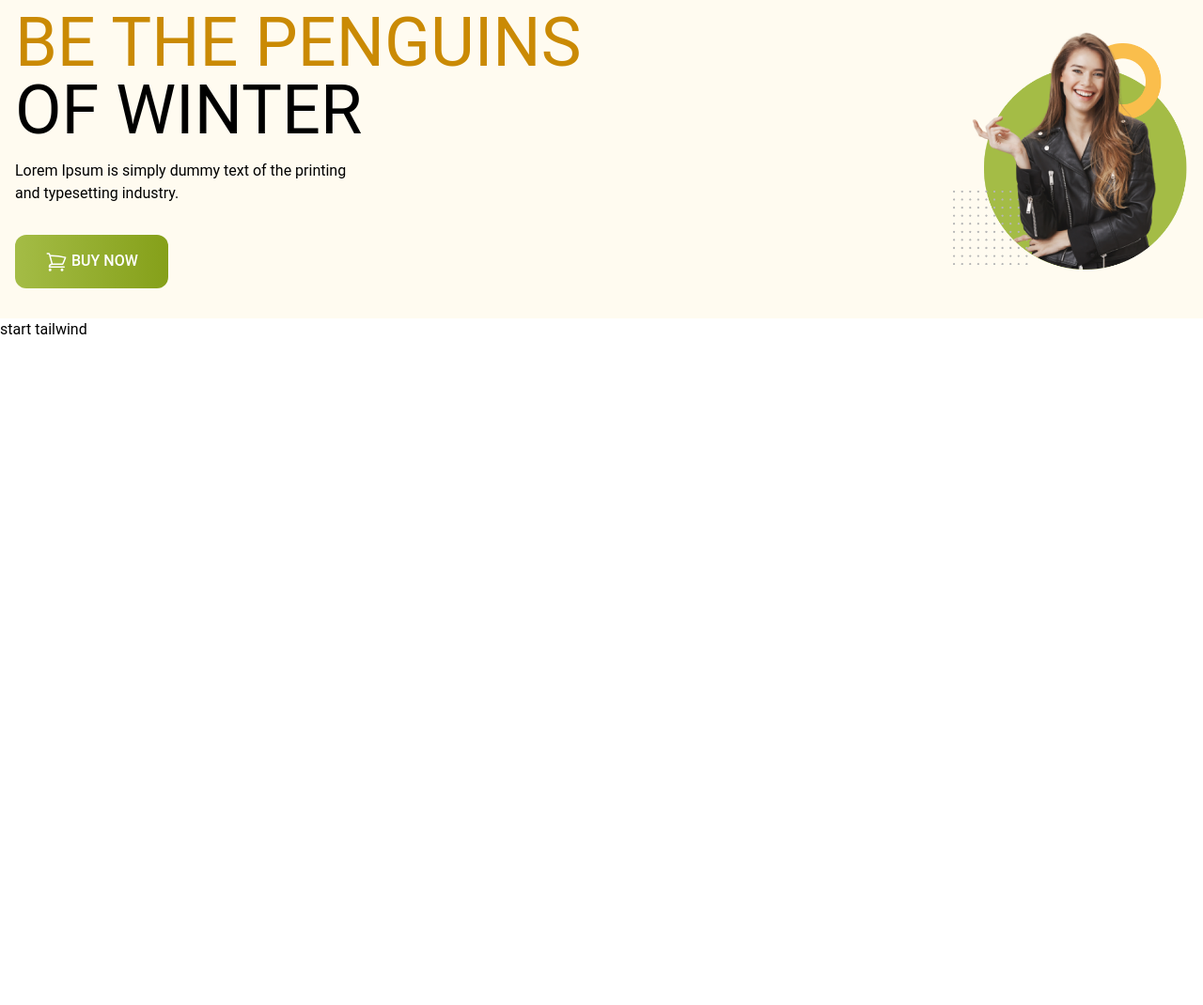
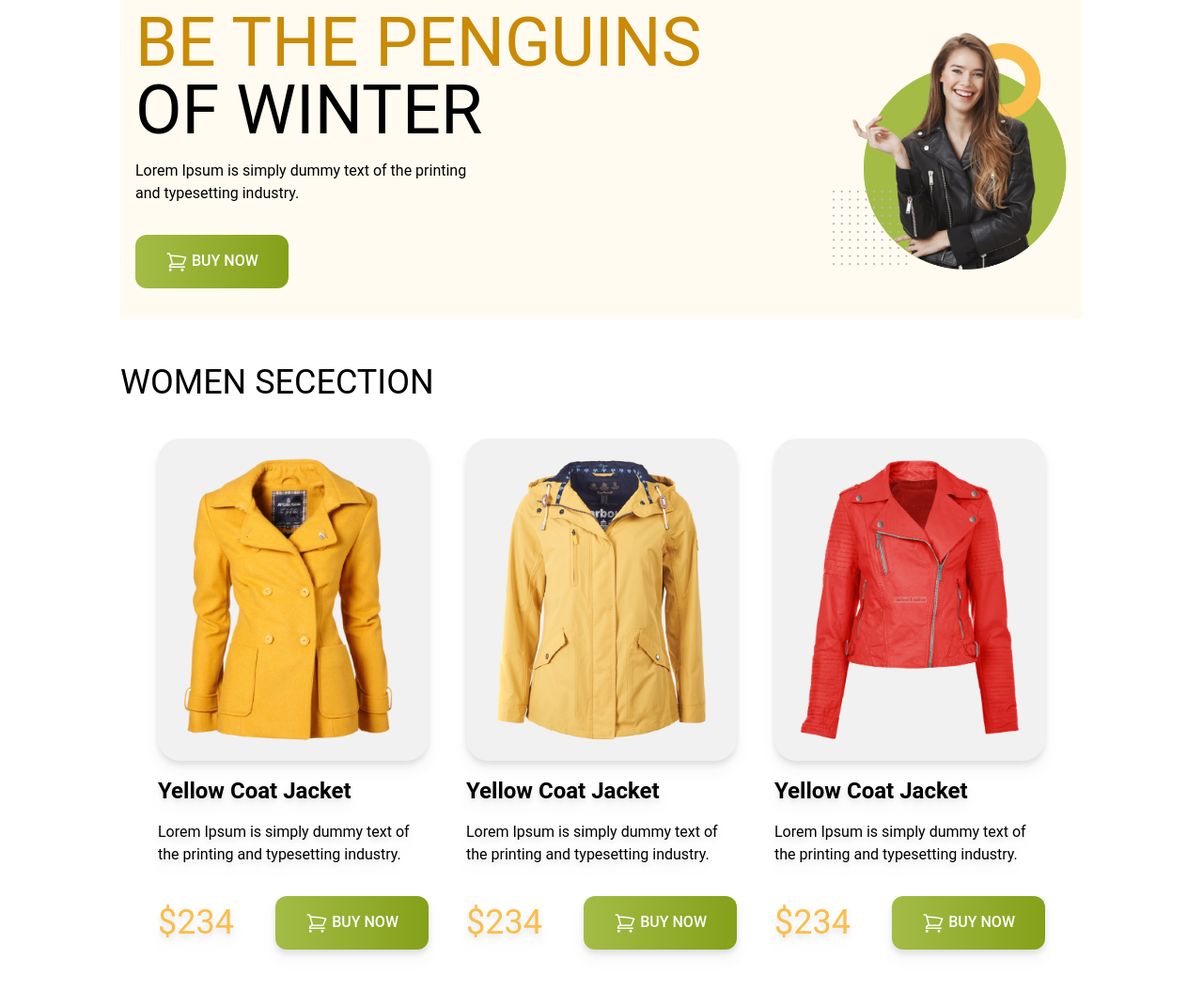
Before and after one commit to rifat17004/Learning_tailWindCss, a plain HTML site: page index.html in a window 1280 px wide. Shown: the part 88-1158 px from the top of the page at 94% size. Before the commit the page ends 800 px from the top, so only its background shows below. Drawn offline with nearby package versions, Linux system fonts and the light colour scheme.

Commit message:
woman  part done

```diff
--- a/index.html
+++ b/index.html
@@ -20,7 +20,7 @@
     <title>Document</title>
   </head>
   <body class="bebas">
-    <header class="bg-[#FFFBF0]">
+    <header class="bg-[#FFFBF0] max-w-5xl mx-auto">
       <div class="navContainer p-4">
         <img src="./res/icons/logo.png" alt="" />
         <nav>
@@ -64,8 +64,116 @@
         <div class="Img"><img src="./res/images/model.png" alt="" /></div>
       </div>
     </header>
-    <main>
-      <h1>start tailwind</h1>
+    <main class="max-w-5xl mx-auto">
+      <!-- Weman section -->
+      <section class="my-12">
+        <h1 class="text-4xl uppercase bebas">Women Secection</h1>
+        <div class="p-5 grid grid-cols-1 lg:grid-cols-3 md:grid-cols-2">
+          <div class="cart p-5 space-y-4 rounded-3xl drop-shadow-lg">
+            <img
+              class="rounded-3xl p-5 bg-[#F1F1F1]"
+              src="./res/images/jacket-1.png"
+              alt=""
+            />
+            <h1 class="text-2xl font-bold">Yellow Coat Jacket</h1>
+            <p>
+              Lorem Ipsum is simply dummy text of the printing and typesetting
+              industry.
+            </p>
+            <div class="flex justify-between items-center">
+              <span class="text-[#FABE4C] text-4xl">$234</span>
+              <button
+                class="my-4 py-4 px-8 rounded-xl bg-gradient-to-r from-[#A4BC46] to-[#85A019] text-white font-medium"
+              >
+                <svg
+                  xmlns="http://www.w3.org/2000/svg"
+                  fill="none"
+                  viewBox="0 0 24 24"
+                  stroke-width="1.5"
+                  stroke="currentColor"
+                  class="size-6 inline"
+                >
+                  <path
+                    stroke-linecap="round"
+                    stroke-linejoin="round"
+                    d="M2.25 3h1.386c.51 0 .955.343 1.087.835l.383 1.437M7.5 14.25a3 3 0 0 0-3 3h15.75m-12.75-3h11.218c1.121-2.3 2.1-4.684 2.924-7.138a60.114 60.114 0 0 0-16.536-1.84M7.5 14.25 5.106 5.272M6 20.25a.75.75 0 1 1-1.5 0 .75.75 0 0 1 1.5 0Zm12.75 0a.75.75 0 1 1-1.5 0 .75.75 0 0 1 1.5 0Z"
+                  />
+                </svg>
+                BUY NOW
+              </button>
+            </div>
+          </div>
+
+          <div class="cart p-5 space-y-4 rounded-3xl drop-shadow-lg">
+            <img
+              class="rounded-3xl p-5 bg-[#F1F1F1]"
+              src="./res/images/jacket-2.png"
+              alt=""
+            />
+            <h1 class="text-2xl font-bold">Yellow Coat Jacket</h1>
+            <p>
+              Lorem Ipsum is simply dummy text of the printing and typesetting
+              industry.
+            </p>
+            <div class="flex justify-between items-center">
+              <span class="text-[#FABE4C] text-4xl">$234</span>
+              <button
+                class="my-4 py-4 px-8 rounded-xl bg-gradient-to-r from-[#A4BC46] to-[#85A019] text-white font-medium"
+              >
+                <svg
+                  xmlns="http://www.w3.org/2000/svg"
+                  fill="none"
+                  viewBox="0 0 24 24"
+                  stroke-width="1.5"
+                  stroke="currentColor"
+                  class="size-6 inline"
+                >
+                  <path
+                    stroke-linecap="round"
+                    stroke-linejoin="round"
+                    d="M2.25 3h1.386c.51 0 .955.343 1.087.835l.383 1.437M7.5 14.25a3 3 0 0 0-3 3h15.75m-12.75-3h11.218c1.121-2.3 2.1-4.684 2.924-7.138a60.114 60.114 0 0 0-16.536-1.84M7.5 14.25 5.106 5.272M6 20.25a.75.75 0 1 1-1.5 0 .75.75 0 0 1 1.5 0Zm12.75 0a.75.75 0 1 1-1.5 0 .75.75 0 0 1 1.5 0Z"
+                  />
+                </svg>
+                BUY NOW
+              </button>
+            </div>
+          </div>
+          <div class="cart p-5 space-y-4 rounded-3xl drop-shadow-lg">
+            <img
+              class="rounded-3xl p-5 bg-[#F1F1F1]"
+              src="./res/images/jacket-3.png"
+              alt=""
+            />
+            <h1 class="text-2xl font-bold">Yellow Coat Jacket</h1>
+            <p>
+              Lorem Ipsum is simply dummy text of the printing and typesetting
+              industry.
+            </p>
+            <div class="flex justify-between items-center">
+              <span class="text-[#FABE4C] text-4xl">$234</span>
+              <button
+                class="my-4 py-4 px-8 rounded-xl bg-gradient-to-r from-[#A4BC46] to-[#85A019] text-white font-medium"
+              >
+                <svg
+                  xmlns="http://www.w3.org/2000/svg"
+                  fill="none"
+                  viewBox="0 0 24 24"
+                  stroke-width="1.5"
+                  stroke="currentColor"
+                  class="size-6 inline"
+                >
+                  <path
+                    stroke-linecap="round"
+                    stroke-linejoin="round"
+                    d="M2.25 3h1.386c.51 0 .955.343 1.087.835l.383 1.437M7.5 14.25a3 3 0 0 0-3 3h15.75m-12.75-3h11.218c1.121-2.3 2.1-4.684 2.924-7.138a60.114 60.114 0 0 0-16.536-1.84M7.5 14.25 5.106 5.272M6 20.25a.75.75 0 1 1-1.5 0 .75.75 0 0 1 1.5 0Zm12.75 0a.75.75 0 1 1-1.5 0 .75.75 0 0 1 1.5 0Z"
+                  />
+                </svg>
+                BUY NOW
+              </button>
+            </div>
+          </div>
+        </div>
+      </section>
     </main>
   </body>
 </html>
```
